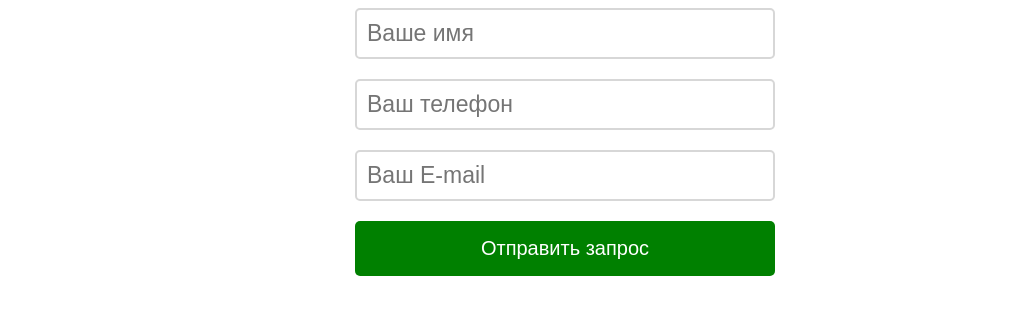
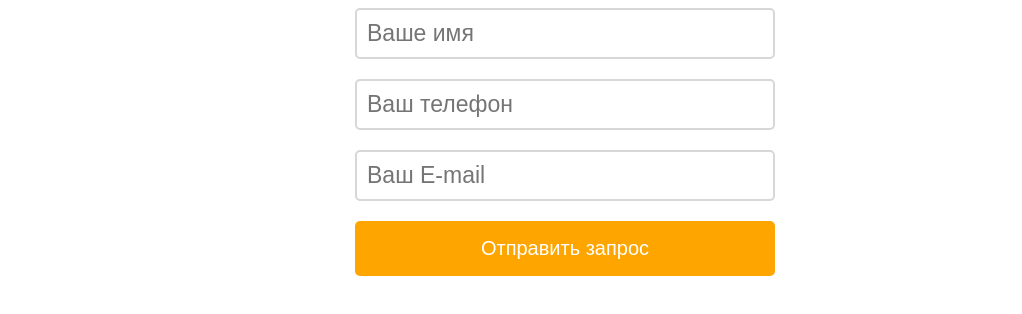
Before and after one commit to lessatia/test_project_It_Logia, a plain HTML site: page index.html in a window 1280 px wide. Shown: the part 736-1050 px from the top of the page, without its empty margins (75-1097 px from the left). Drawn offline with Linux system fonts and the light colour scheme.

Commit message:
chore: update color base

```diff
--- a/style.css
+++ b/style.css
@@ -47,7 +47,7 @@ font-size: 23px;
 border-radius: 5px;
 margin-bottom: 20px;
 border:2px solid #d7d7d7}
-.form button{background: green;
+.form button{background: Orange;
 color:white;
 padding:16px;
 border-radius: 5px;
```
